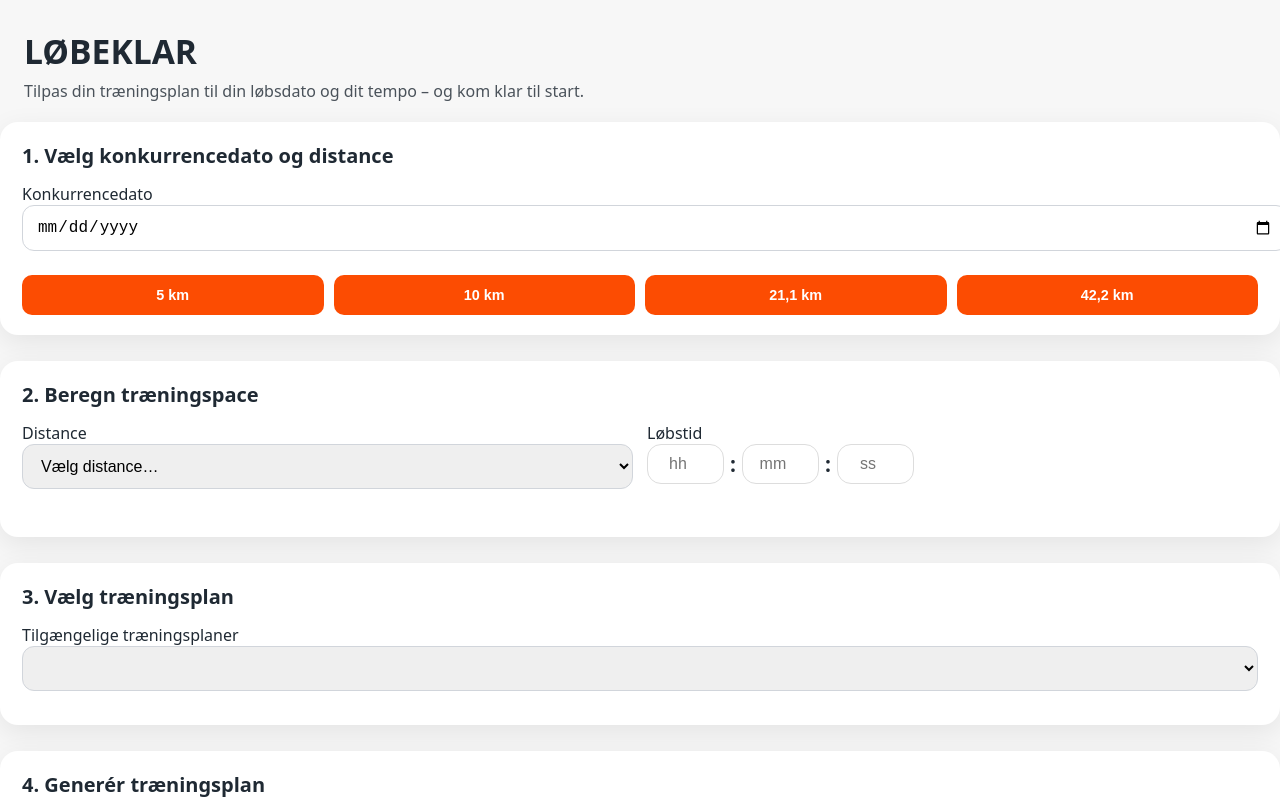
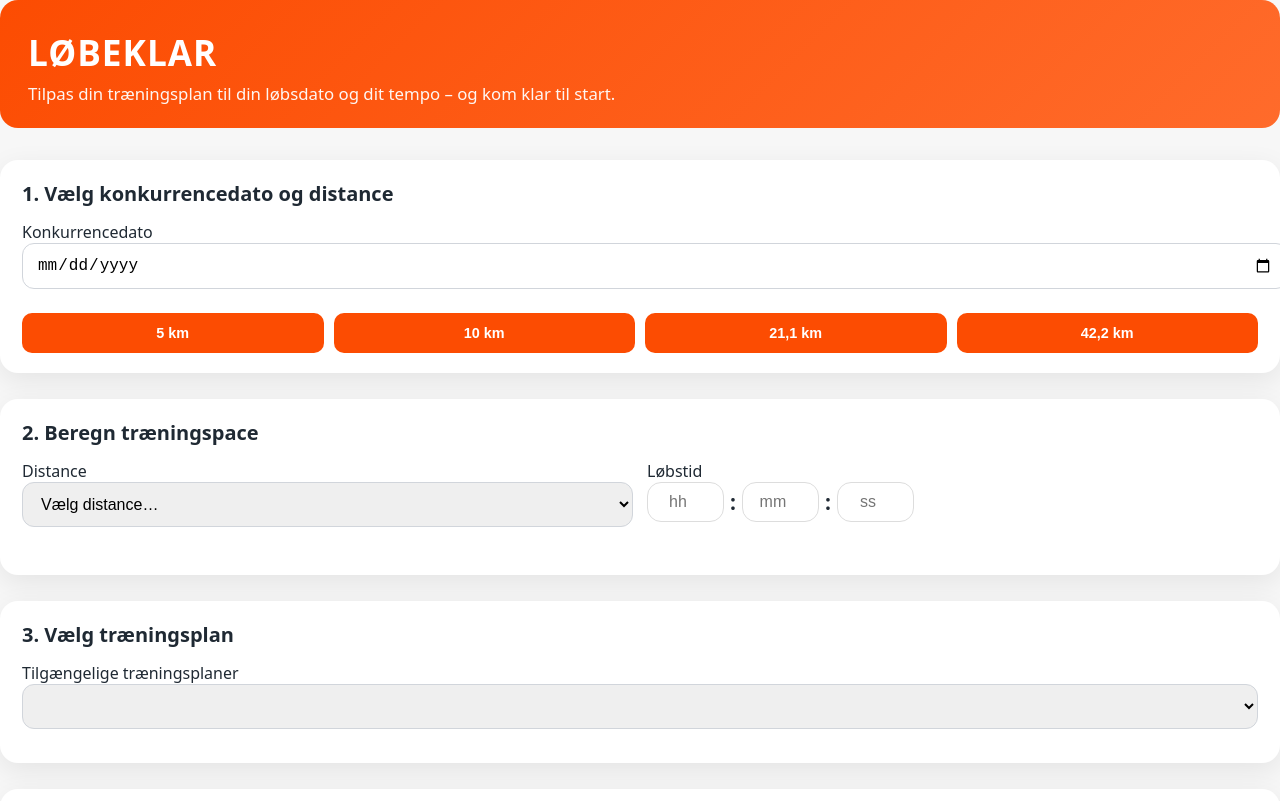
Before and after one commit to AllanGraver/Training-Plan-Expert, a plain HTML site: page index.html in a window 1280 px wide. Shown: the top 801 px of the page. Drawn offline with Linux system fonts and the light colour scheme.

Commit message:
Update style.css

```diff
--- a/style.css
+++ b/style.css
@@ -25,22 +25,35 @@ body {
   padding: 24px 24px 64px;
 }
 
+
 /* =====================================================
-   HERO / HEADER
+   HERO – STRAVA ORANGE (TITEL + UNDERTITEL)
 ===================================================== */
 .hero {
-  padding: 28px 24px 20px;
+  background: linear-gradient(
+    135deg,
+    var(--strava-orange),
+    #ff6b2b
+  );
+  color: #fff;
+  padding: 28px 28px 22px;
+  border-radius: 18px;
+  margin-bottom: 32px;
 }
 
 .hero h1 {
   margin: 0 0 6px;
-  font-size: 2.1rem;
+  font-size: 2.2rem;
+  letter-spacing: 1px;
 }
 
-.subtitle {
+.hero .subtitle {
   margin: 0;
-  opacity: 0.8;
+  font-size: 1.05rem;
+  opacity: 0.95;
+  line-height: 1.4;
 }
+
 
 /* =====================================================
    CARD BLOCKS
```
